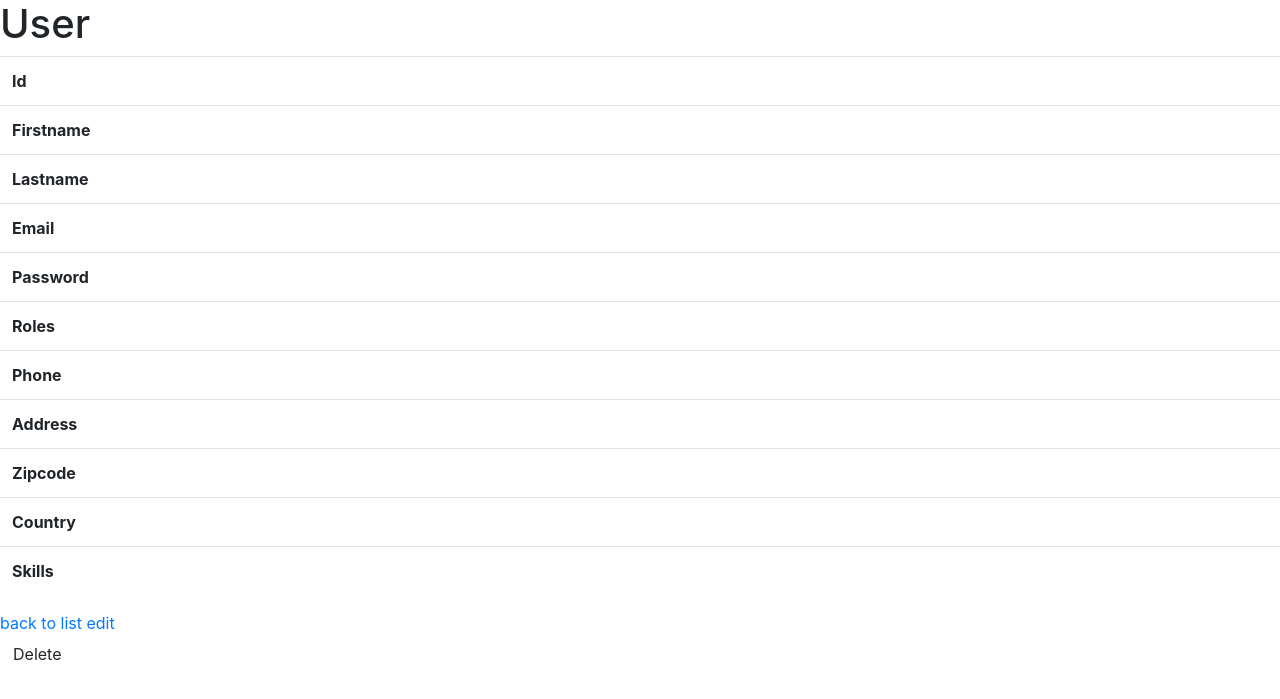
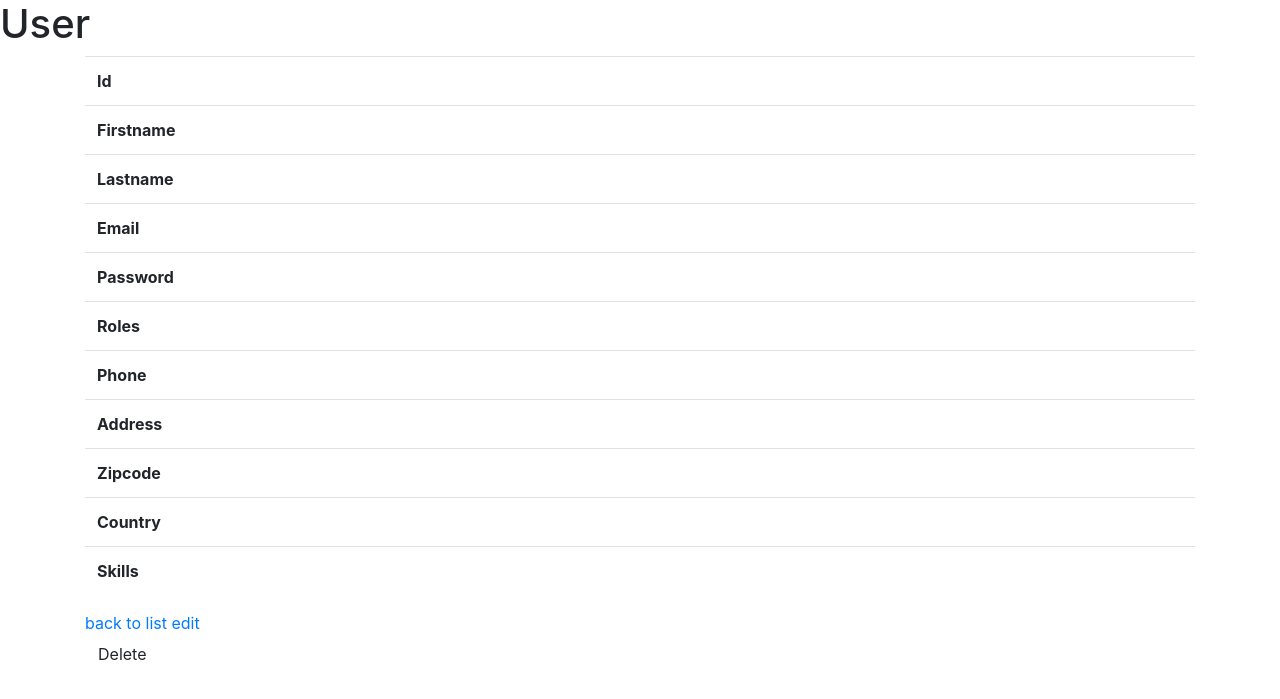
Before and after one commit to deroguerre/fest_dispatcher, a Symfony app: template templates/user/show.html.twig in a window 1280 px wide. Shown: the top 699 px of the page. Run offline with Twig, Linux system fonts and the light colour scheme; the template is opened without the code that fills it, so the values that code supplies are empty; some libraries are stand-ins or nearby versions.

Commit message:
front user

```diff
--- a/templates/user/edit.html.twig
+++ b/templates/user/edit.html.twig
@@ -4,10 +4,14 @@
 
 {% block body %}
     <h1>Edit User</h1>
+    <div class="container">
+        {{ include('user/_form.html.twig', {'button_label': 'Update'}) }}
 
-    {{ include('user/_form.html.twig', {'button_label': 'Update'}) }}
+
+
 
     <a href="{{ path('user_index') }}">back to list</a>
 
     {{ include('user/_delete_form.html.twig') }}
+    </div>
 {% endblock %}
--- a/templates/user/index.html.twig
+++ b/templates/user/index.html.twig
@@ -4,7 +4,7 @@
 
 {% block body %}
     <h1>User index</h1>
-
+<div class="container"></div>
     <table class="table">
         <thead>
             <tr>
--- a/templates/user/show.html.twig
+++ b/templates/user/show.html.twig
@@ -4,8 +4,7 @@
 
 {% block body %}
     <h1>User</h1>
-
-    <table class="table">
+<div class="container"><table class="table">
         <tbody>
         <tr>
             <th>Id</th>
@@ -54,9 +53,12 @@
         </tbody>
     </table>
 
+
+
     <a href="{{ path('user_index') }}">back to list</a>
 
     <a href="{{ path('user_edit', {'id': user.id}) }}">edit</a>
 
     {{ include('user/_delete_form.html.twig') }}
+</div>
 {% endblock %}
```
Also changed, not shown: templates/user/new.html.twig (+6 -2 lines). Lines whose indentation alone changed are shown as unchanged.
